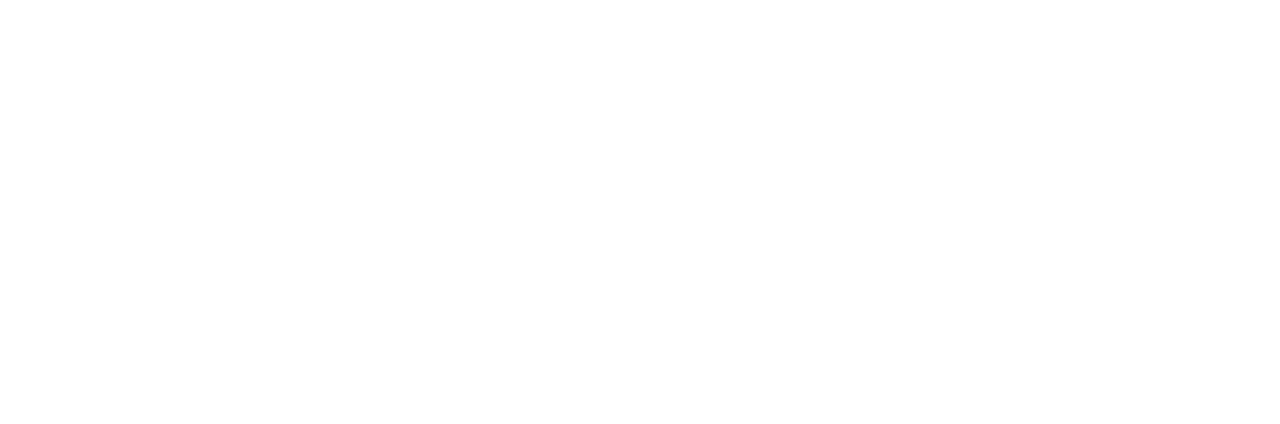
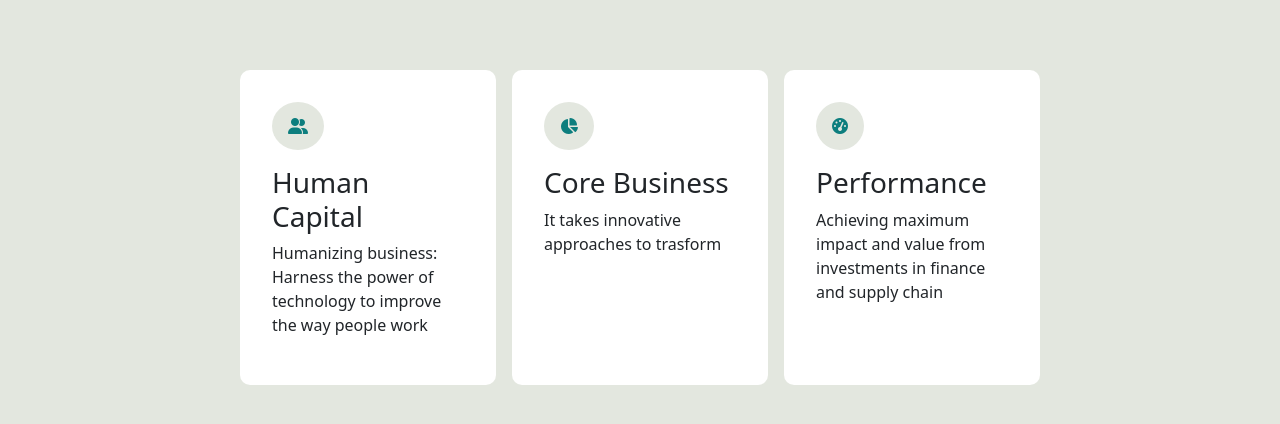
Before and after one commit to RuggeroCoco/proj-html-vuejs, a Vue app: page / in a window 1280 px wide. Shown: the part 826-1250 px from the top of the page. Before the commit the page ends 800 px from the top, so only its background shows below. Built offline with nearby package versions, Linux system fonts and the light colour scheme.

Commit message:
Add Features section

```diff
--- a/src/App.vue
+++ b/src/App.vue
@@ -1,9 +1,10 @@
 <script>
 import AppHeader from "./components/AppHeader.vue";
-import AppMain from "./components/AppMain.vue";
+import AppMain from "./components/Hero.vue";
+import Features from "./components/Features.vue"
 
 export default {
-  components: { AppHeader, AppMain },
+  components: { AppHeader, AppMain, Features },
   data() {
     return {
       menuItems: [
@@ -32,6 +33,23 @@
           url: "/",
         },
       ],
+      features: [
+        {
+          icon: "fa-user-group",
+          title: "Human Capital",
+          description: "Humanizing business: Harness the power of technology to improve the way people work"
+        },
+        {
+          icon: "fa-chart-pie",
+          title: "Core Business",
+          description: "It takes innovative approaches to trasform",
+        },
+        {
+          icon: "fa-gauge-high",
+          title: "Performance",
+          description: "Achieving maximum impact and value from investments in finance and supply chain",
+        },
+      ],
     };
   },
 };
@@ -40,6 +58,7 @@
 <template>
   <AppHeader :items="menuItems" />
   <AppMain />
+  <Features :items="features" />
 </template>
 
 <style scoped></style>
--- a/src/components/AppMain.vue
+++ b/src/components/AppMain.vue
@@ -1,11 +1,9 @@
 <script>
 import Hero from "./Hero.vue";
+
 export default {
   components: { Hero },
-  data() {
-    return {};
-  },
-};
+}
 </script>
 
 <template>
--- /dev/null
+++ b/src/components/Features.vue
@@ -0,0 +1,46 @@
+<script>
+export default {
+  props: {
+    items: []
+  },
+};
+</script>
+
+<template>
+  <div class="features-container">
+    <div class="feature" v-for="(item, index) in items" :key="index">
+      <i :class="'fa-solid  ' + item.icon"></i>
+      <h3 class="title"> {{ item.title }}</h3>
+      <p class="description"> {{ item.description }}</p>
+    </div>
+  </div>
+</template>
+
+<style scoped lang="scss">
+.features-container {
+  display: flex;
+  justify-content: center;
+  background-color: #e3e7df;
+  width: 100%;
+  padding: 6rem 0;
+
+  i {
+    color: #0d7e7e;
+    padding: 1rem;
+    background-color: #e3e7df;
+    border-radius: 50%;
+    margin-bottom: 1rem;
+  }
+}
+
+.feature {
+  padding: 2rem 2rem;
+  background-color: white;
+  border-radius: 10px;
+  max-width: 20%;
+
+  &:not(:last-child) {
+    margin-right: 1rem;
+  }
+}
+</style>
```
